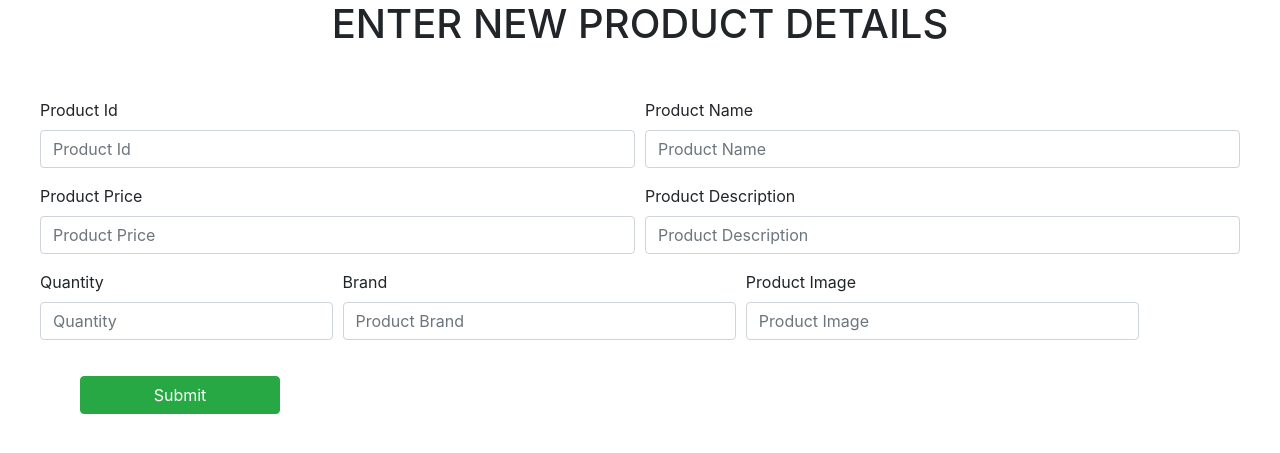
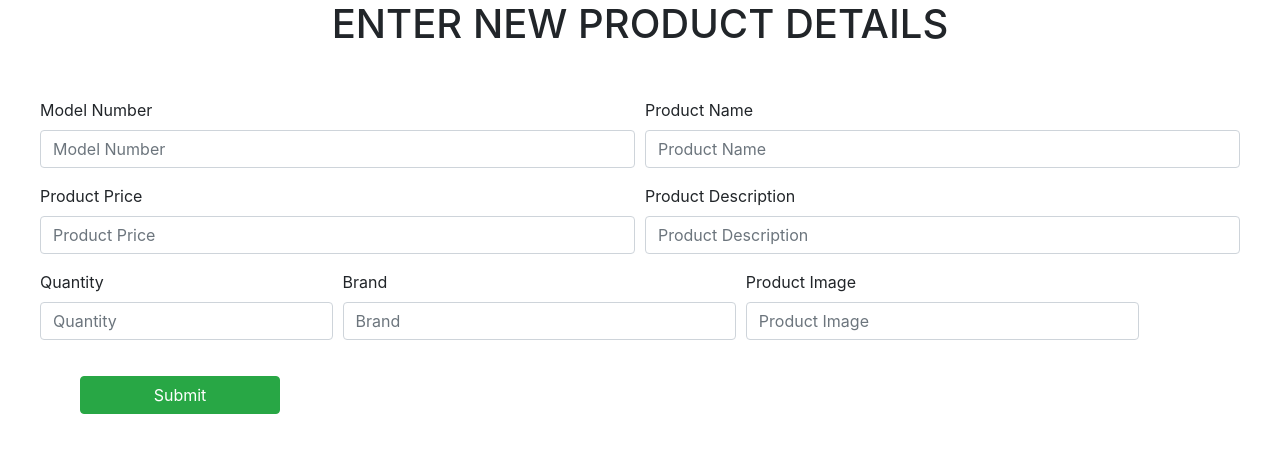
Before and after one commit to shnrndk/brightaquashop, a CodeIgniter app: page /brightaquashop/index.php/dashboard/addproduct in a window 1280 px wide. Shown: the top 453 px of the page. Run offline with CodeIgniter, Linux system fonts and the light colour scheme.

Commit message:
Update addproduct.php

```diff
--- a/application/views/addproduct.php
+++ b/application/views/addproduct.php
@@ -13,42 +13,42 @@
 
     <div class="form-row">
         <div class="form-group col-md-6">
-            <label>Product Id</label>
-            <input type="text" class="form-control"  placeholder="Product Id" name="id" required>
+            <label>Model Number</label>
+            <input type="text" class="form-control"  placeholder="Model Number" name="Model_Number" required>
         </div>
 
 
         <div class="form-group col-md-6">
             <label>Product Name</label>
-            <input type="text" class="form-control"  placeholder="Product Name" name="product_name" required>
+            <input type="text" class="form-control"  placeholder="Product Name" name="Product_Name" required>
         </div>
   </div>
 
   <div class="form-row">
         <div class="form-group col-md-6">
             <label>Product Price</label>
-            <input type="number" class="form-control"  placeholder="Product Price" name="product_price" required>
+            <input type="number" class="form-control"  placeholder="Product Price" name="Product_Price" required>
         </div>
         <div class="form-group col-md-6">
           <label>Product Description</label>
-          <input type="text" class="form-control"  placeholder="Product Description" name="product_desc" required>
+          <input type="text" class="form-control"  placeholder="Product Description" name="Product_Desc" required>
         </div>
   </div>
 
 <div class="form-row">
         <div class="form-group col-md-3">
             <label>Quantity</label>
-            <input type="number" class="form-control" name="quantity" placeholder="Quantity" required>
+            <input type="number" class="form-control" name="Quantity" placeholder="Quantity" required>
         </div>
 
         <div class="form-group col-md-4">
             <label>Brand</label>
-            <input type="text" class="form-control"  placeholder="Product Brand"  name="brand" required>
+            <input type="text" class="form-control"  placeholder="Brand"  name="Brand" required>
         </div>
 
         <div class="form-group col-md-4">
             <label>Product Image</label>
-            <input type="text" class="form-control"  placeholder="Product Image"  name="product_img" required>
+            <input type="text" class="form-control"  placeholder="Product Image"  name="Product_Img" required>
         </div>
 
   </div>
```
